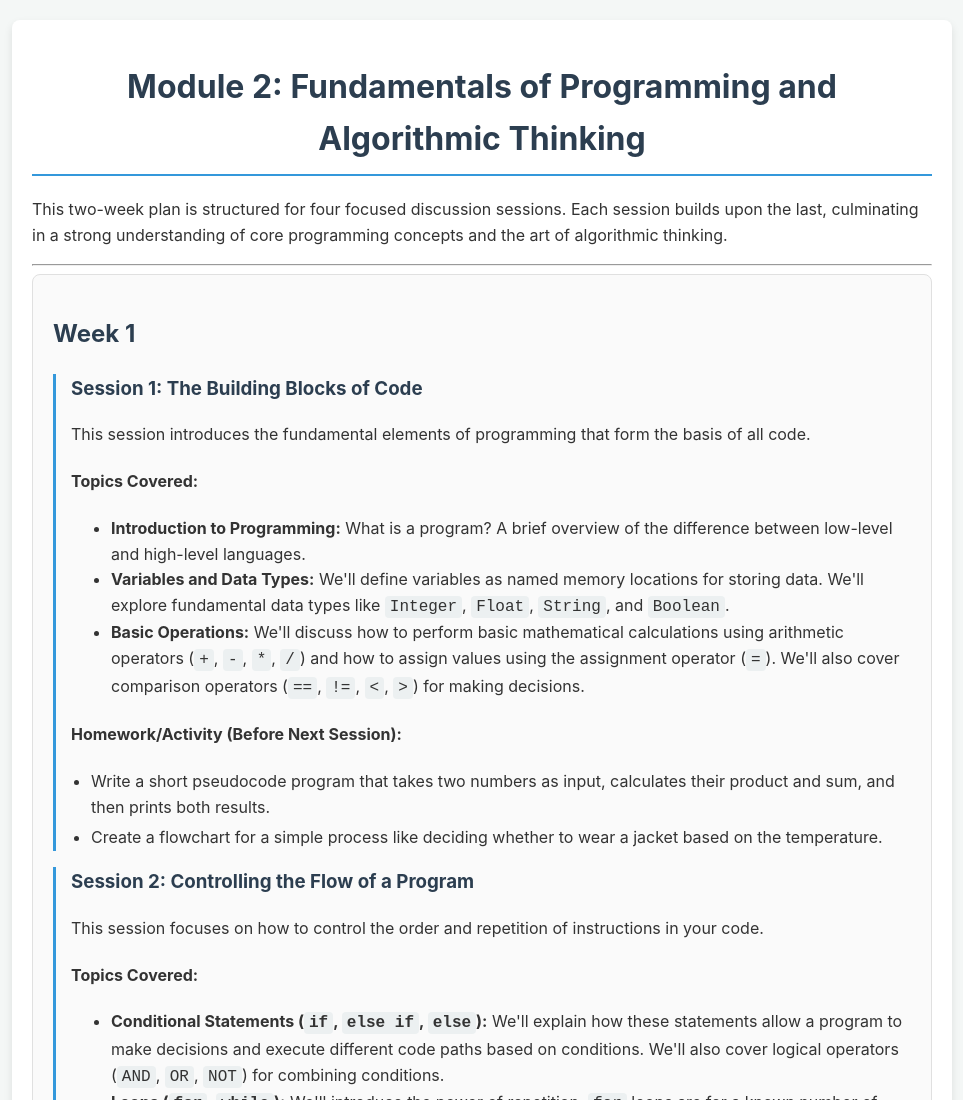
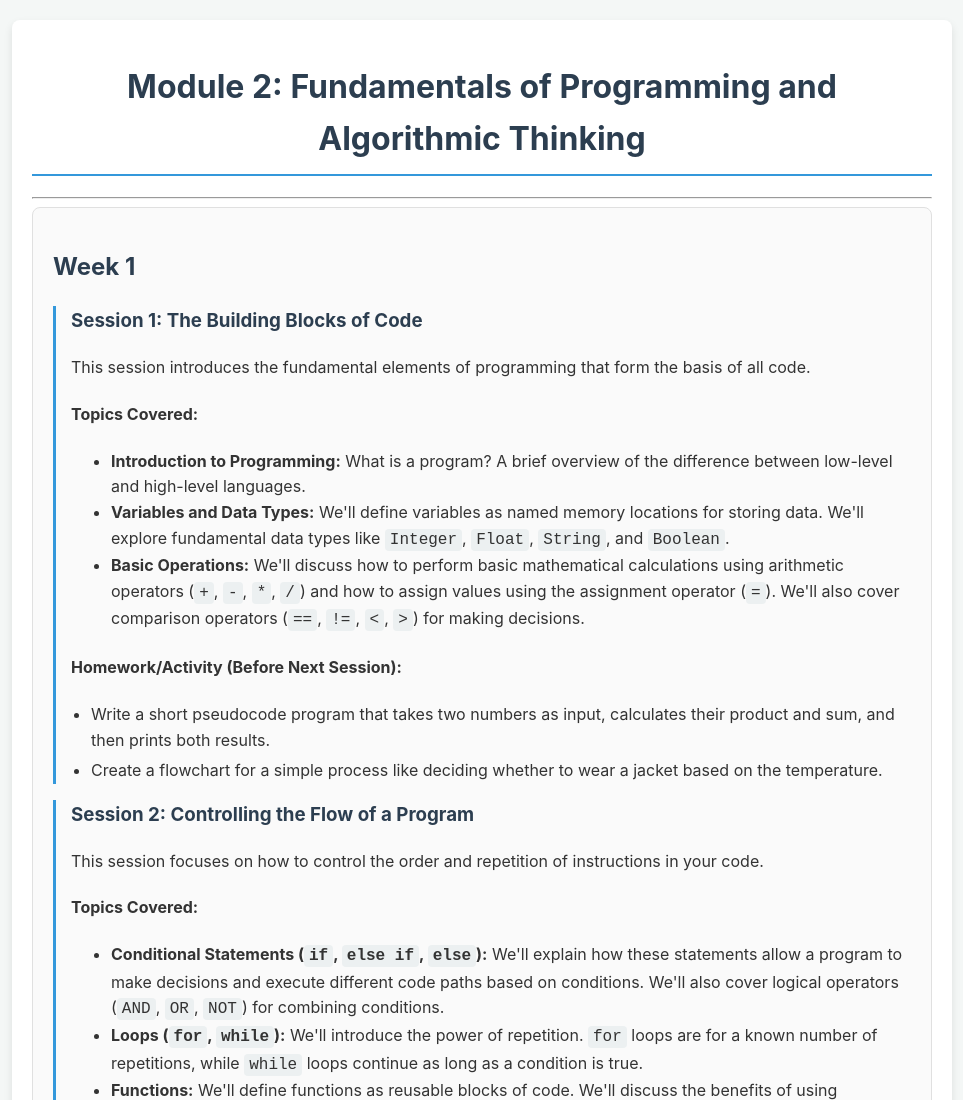
Before and after one commit to SirLavz/SirLavz_BSAT_ComputerFundamentals_Programming, a plain HTML site: page Module 2.html in a window 1280 px wide. Shown: the top 1100 px of the page, without its empty margins (158-1121 px from the left). Drawn offline with Linux system fonts and the light colour scheme.

Commit message:
Update Module 2.html

```diff
--- a/Module 2.html
+++ b/Module 2.html
@@ -63,7 +63,7 @@
 
     <div class="container">
         <h1>Module 2: Fundamentals of Programming and Algorithmic Thinking</h1>
-        <p>This two-week plan is structured for four focused discussion sessions. Each session builds upon the last, culminating in a strong understanding of core programming concepts and the art of algorithmic thinking.</p>
+
 
         <hr>
 
```
